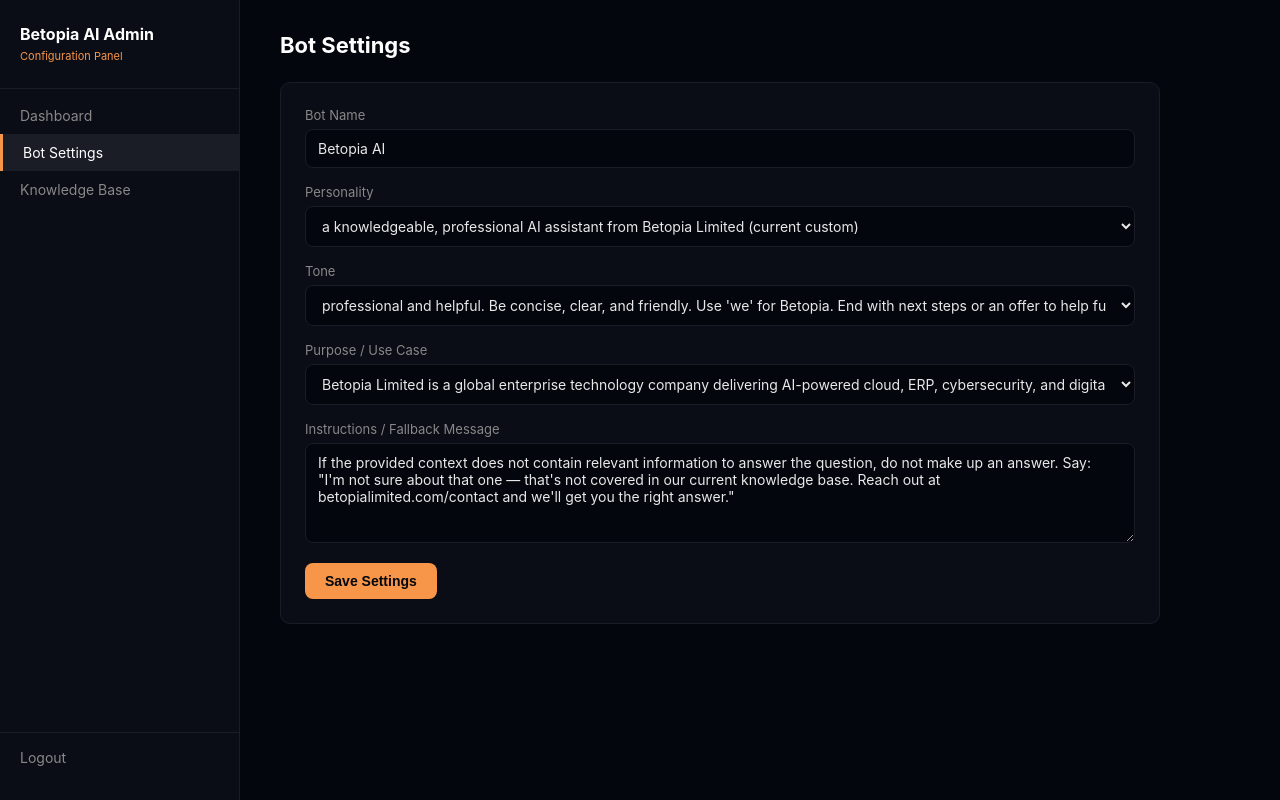
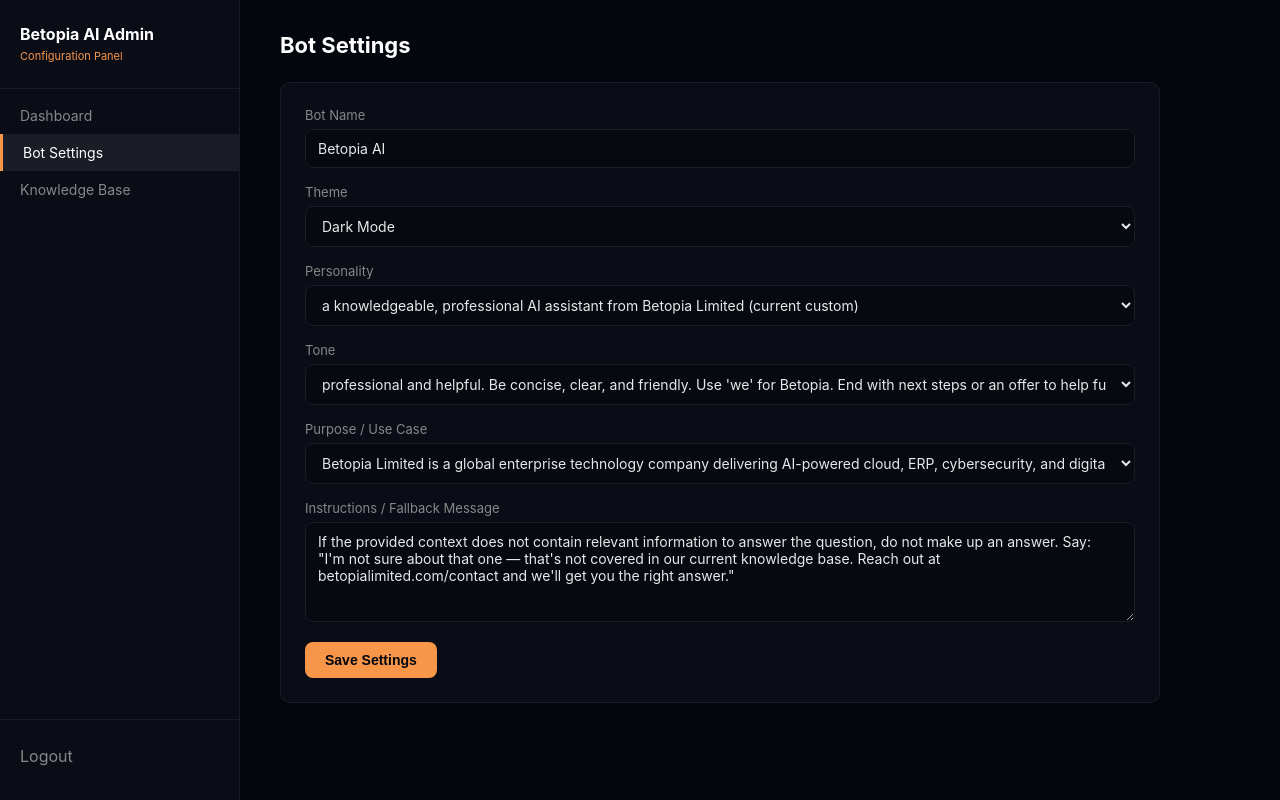
Before and after one commit to Bashar12345/general_bot, a Flask app: page /admin/settings in a window 1280 px wide. Run offline with Flask 3, Linux system fonts and the light colour scheme; the visitor is signed in with stand-in values (Sample User, id 1); data comes from the database, SQL or seed files in the repository.

Commit message:
Add theme selection and dynamic branding to admin settings and templates

```diff
--- a/db.py
+++ b/db.py
@@ -18,6 +18,7 @@ def get_conn():
 def migrate_db():
     conn = get_conn()
     migrations = [
+        "ALTER TABLE settings ADD COLUMN theme TEXT DEFAULT 'dark'",
         "ALTER TABLE urls ADD COLUMN last_indexed_at TIMESTAMP",
         "ALTER TABLE urls ADD COLUMN version INTEGER DEFAULT 0",
         "ALTER TABLE documents ADD COLUMN last_indexed_at TIMESTAMP",
@@ -37,6 +38,7 @@ def init_db():
         CREATE TABLE IF NOT EXISTS settings (
             id INTEGER PRIMARY KEY,
             bot_name TEXT NOT NULL DEFAULT 'Betopia AI',
+            theme TEXT DEFAULT 'dark',
             personality TEXT DEFAULT '',
             tone TEXT DEFAULT '',
             purpose TEXT DEFAULT '',
@@ -73,9 +75,10 @@ def init_db():
     row = conn.execute("SELECT COUNT(*) FROM settings").fetchone()
     if row[0] == 0:
         conn.execute(
-            "INSERT INTO settings (bot_name, personality, tone, purpose, instructions) VALUES (?, ?, ?, ?, ?)",
+            "INSERT INTO settings (bot_name, theme, personality, tone, purpose, instructions) VALUES (?, ?, ?, ?, ?, ?)",
             (
                 "Betopia AI",
+                "dark",
                 "a knowledgeable, professional AI assistant from Betopia Limited",
                 "professional and helpful. Be concise, clear, and friendly. Use 'we' for Betopia. End with next steps or an offer to help further.",
                 "Betopia Limited is a global enterprise technology company delivering AI-powered cloud, ERP, cybersecurity, and digital transformation solutions.",
--- a/templates/admin/base.html
+++ b/templates/admin/base.html
@@ -3,81 +3,133 @@
 <head>
   <meta charset="UTF-8">
   <meta name="viewport" content="width=device-width, initial-scale=1.0">
-  <title>{% block title %}Admin{% endblock %} — Betopia AI</title>
+  <title>{% block title %}Admin{% endblock %} — {{ admin_brand_name }}</title>
   <style>
     *, *::before, *::after { box-sizing: border-box; margin: 0; padding: 0; }
     ::selection { background: #f79549; color: #fff; }
     body {
       font-family: -apple-system, BlinkMacSystemFont, 'Segoe UI', Roboto, Oxygen, sans-serif;
-      background: #04060e;
-      color: #e8e8e8;
+      background: var(--bg);
+      color: var(--text);
       min-height: 100vh;
       display: flex;
+      transition: background 0.2s ease, color 0.2s ease;
+    }
+    body.theme-dark {
+      --bg: #04060e;
+      --surface: #0a0c16;
+      --surface-2: #070911;
+      --border: #1a1c26;
+      --text: #e8e8e8;
+      --text-strong: #ffffff;
+      --muted: #888;
+      --muted-2: #555;
+      --accent: #f79549;
+      --accent-hover: #fe6e00;
+      --button-text: #04060e;
+      --danger: #ff2357;
+      --danger-hover: #d01d45;
+      --success-bg: #0a1c16;
+      --success-text: #6abf8a;
+      --success-border: #1a3c26;
+      --error-bg: #1c0a0a;
+      --error-text: #ff5555;
+      --error-border: #3c1a1a;
+      --page-ink: #8aaac8;
+    }
+    body.theme-light {
+      --bg: #f5f7fb;
+      --surface: #ffffff;
+      --surface-2: #eef2f8;
+      --border: #d6dbe6;
+      --text: #1f2937;
+      --text-strong: #0f172a;
+      --muted: #667085;
+      --muted-2: #94a3b8;
+      --accent: #c96a1a;
+      --accent-hover: #a35410;
+      --button-text: #111827;
+      --danger: #c61f4a;
+      --danger-hover: #a6173b;
+      --success-bg: #ecf8f1;
+      --success-text: #1f7a4f;
+      --success-border: #b9e4cd;
+      --error-bg: #fdecec;
+      --error-text: #b42318;
+      --error-border: #f5b5b5;
+      --page-ink: #516b85;
     }
     .sidebar {
-      width: 240px; background: #0a0c16; border-right: 1px solid #1a1c26;
+      width: 240px; background: var(--surface); border-right: 1px solid var(--border);
       padding: 24px 0; flex-shrink: 0; display: flex; flex-direction: column;
     }
     .sidebar .brand {
-      padding: 0 20px 24px; border-bottom: 1px solid #1a1c26; margin-bottom: 8px;
+      padding: 0 20px 24px; border-bottom: 1px solid var(--border); margin-bottom: 8px;
     }
-    .sidebar .brand h2 { font-size: 16px; color: #fff; }
-    .sidebar .brand small { font-size: 11px; color: #f79549; }
+    .sidebar .brand h2 { font-size: 16px; color: var(--text-strong); }
+    .sidebar .brand small { font-size: 11px; color: var(--accent); }
     .sidebar a {
-      display: block; padding: 10px 20px; color: #888; text-decoration: none;
+      display: block; padding: 10px 20px; color: var(--muted); text-decoration: none;
       font-size: 14px; transition: background 0.15s;
     }
-    .sidebar a:hover, .sidebar a.active { background: #1a1c26; color: #fff; }
-    .sidebar a.active { border-left: 3px solid #f79549; }
-    .sidebar .logout { margin-top: auto; padding-top: 16px; border-top: 1px solid #1a1c26; }
+    .sidebar a:hover, .sidebar a.active { background: var(--border); color: var(--text-strong); }
+    .sidebar a.active { border-left: 3px solid var(--accent); }
+    .sidebar .logout-form { margin-top: auto; padding-top: 16px; border-top: 1px solid var(--border); }
+    .sidebar .logout {
+      width: 100%; background: transparent; border: 0; text-align: left;
+      padding: 10px 20px; color: var(--muted); font: inherit; cursor: pointer;
+    }
+    .sidebar .logout:hover { background: var(--border); color: var(--text-strong); }
     .main { flex: 1; padding: 32px 40px; overflow-y: auto; max-width: 960px; }
-    .main h1 { font-size: 22px; margin-bottom: 24px; color: #fff; }
+    .main h1 { font-size: 22px; margin-bottom: 24px; color: var(--text-strong); }
     .flash { padding: 10px 16px; border-radius: 8px; margin-bottom: 20px; font-size: 14px; }
-    .flash.success { background: #0a1c16; color: #6abf8a; border: 1px solid #1a3c26; }
-    .flash.error { background: #1c0a0a; color: #ff5555; border: 1px solid #3c1a1a; }
+    .flash.success { background: var(--success-bg); color: var(--success-text); border: 1px solid var(--success-border); }
+    .flash.error { background: var(--error-bg); color: var(--error-text); border: 1px solid var(--error-border); }
     .card {
-      background: #0a0c16; border: 1px solid #1a1c26; border-radius: 10px; padding: 24px; margin-bottom: 20px;
+      background: var(--surface); border: 1px solid var(--border); border-radius: 10px; padding: 24px; margin-bottom: 20px;
     }
-    .card h3 { font-size: 15px; color: #f79549; margin-bottom: 16px; text-transform: uppercase; letter-spacing: 0.5px; }
-    label { display: block; font-size: 13px; color: #888; margin-bottom: 6px; }
+    .card h3 { font-size: 15px; color: var(--accent); margin-bottom: 16px; text-transform: uppercase; letter-spacing: 0.5px; }
+    label { display: block; font-size: 13px; color: var(--muted); margin-bottom: 6px; }
     input, textarea, select {
-      width: 100%; padding: 10px 12px; background: #04060e; border: 1px solid #1a1c26; border-radius: 8px;
-      color: #e8e8e8; font-size: 14px; outline: none; transition: border-color 0.2s; font-family: inherit;
+      width: 100%; padding: 10px 12px; background: var(--surface-2); border: 1px solid var(--border); border-radius: 8px;
+      color: var(--text); font-size: 14px; outline: none; transition: border-color 0.2s; font-family: inherit;
     }
-    input:focus, textarea:focus { border-color: #f79549; }
+    input:focus, textarea:focus, select:focus { border-color: var(--accent); }
     textarea { min-height: 100px; resize: vertical; }
     .form-group { margin-bottom: 16px; }
     .btn {
       padding: 10px 20px; border: none; border-radius: 8px; font-size: 14px; font-weight: 600;
       cursor: pointer; transition: background 0.2s; display: inline-block; text-decoration: none;
     }
-    .btn-primary { background: #f79549; color: #04060e; }
-    .btn-primary:hover { background: #fe6e00; }
-    .btn-danger { background: #ff2357; color: #fff; }
-    .btn-danger:hover { background: #d01d45; }
+    .btn-primary { background: var(--accent); color: var(--button-text); }
+    .btn-primary:hover { background: var(--accent-hover); }
+    .btn-danger { background: var(--danger); color: #fff; }
+    .btn-danger:hover { background: var(--danger-hover); }
     .btn-sm { padding: 6px 14px; font-size: 12px; }
     .stat-grid { display: grid; grid-template-columns: repeat(auto-fit, minmax(160px, 1fr)); gap: 16px; margin-bottom: 24px; }
-    .stat { background: #0a0c16; border: 1px solid #1a1c26; border-radius: 10px; padding: 20px; text-align: center; }
-    .stat .num { font-size: 28px; font-weight: 700; color: #f79549; }
-    .stat .label { font-size: 12px; color: #555; margin-top: 4px; text-transform: uppercase; }
+    .stat { background: var(--surface); border: 1px solid var(--border); border-radius: 10px; padding: 20px; text-align: center; }
+    .stat .num { font-size: 28px; font-weight: 700; color: var(--accent); }
+    .stat .label { font-size: 12px; color: var(--muted-2); margin-top: 4px; text-transform: uppercase; }
     table { width: 100%; border-collapse: collapse; font-size: 14px; }
-    th, td { text-align: left; padding: 10px 12px; border-bottom: 1px solid #1a1c26; }
-    th { color: #555; font-weight: 600; font-size: 12px; text-transform: uppercase; }
-    td { color: #e8e8e8; }
-    .empty { text-align: center; padding: 40px; color: #555; font-size: 14px; }
+    th, td { text-align: left; padding: 10px 12px; border-bottom: 1px solid var(--border); }
+    th { color: var(--muted-2); font-weight: 600; font-size: 12px; text-transform: uppercase; }
+    td { color: var(--text); }
+    .empty { text-align: center; padding: 40px; color: var(--muted-2); font-size: 14px; }
     .inline-form { display: inline; }
   </style>
 </head>
-<body>
+<body class="theme-{{ admin_theme }}">
   <nav class="sidebar">
     <div class="brand">
-      <h2>Betopia AI Admin</h2>
+      <h2>{{ admin_brand_name }} Admin</h2>
       <small>Configuration Panel</small>
     </div>
     <a href="{{ url_for('admin.dashboard') }}" class="{% if request.endpoint == 'admin.dashboard' %}active{% endif %}">Dashboard</a>
     <a href="{{ url_for('admin.settings') }}" class="{% if request.endpoint == 'admin.settings' %}active{% endif %}">Bot Settings</a>
     <a href="{{ url_for('admin.knowledge') }}" class="{% if request.endpoint == 'admin.knowledge' %}active{% endif %}">Knowledge Base</a>
-    <a class="logout" href="{{ url_for('admin.logout') }}">Logout</a>
+    <form class="logout-form" method="POST" action="{{ url_for('admin.logout') }}">
+      <button type="submit" class="logout">Logout</button>
+    </form>
   </nav>
   <div class="main">
     {% with messages = get_flashed_messages(with_categories=true) %}
--- a/templates/admin/dashboard.html
+++ b/templates/admin/dashboard.html
@@ -17,7 +17,7 @@
 <div class="card">
   <h3>Bot Identity</h3>
   <table>
-    <tr><th>Name</th><td>{{ settings.bot_name }}</td></tr>
+    <tr><th>Name</th><td>{{ settings.bot_name or admin_brand_name }}</td></tr>
     <tr><th>Personality</th><td>{{ settings.personality }}</td></tr>
     <tr><th>Tone</th><td>{{ settings.tone }}</td></tr>
     <tr><th>Purpose</th><td>{{ settings.purpose }}</td></tr>
--- a/templates/admin/settings.html
+++ b/templates/admin/settings.html
@@ -7,7 +7,15 @@
   <form method="POST">
     <div class="form-group">
       <label>Bot Name</label>
-      <input type="text" name="bot_name" value="{{ settings.bot_name }}" placeholder="VALR-Bot">
+      <input type="text" name="bot_name" value="{{ settings.bot_name }}" placeholder="{{ admin_brand_name }}">
+    </div>
+    <div class="form-group">
+      <label>Theme</label>
+      <select name="theme">
+        {% for option in theme_options %}
+          <option value="{{ option }}" {% if settings.theme == option %}selected{% endif %}>{{ option|title }} Mode</option>
+        {% endfor %}
+      </select>
     </div>
     <div class="form-group">
       <label>Personality</label>
```
Also changed, not shown: admin.py (+27 -3 lines), templates/admin/login.html (+44 -13 lines), tests/test_vectordb_app.py (+79 -0 lines).
